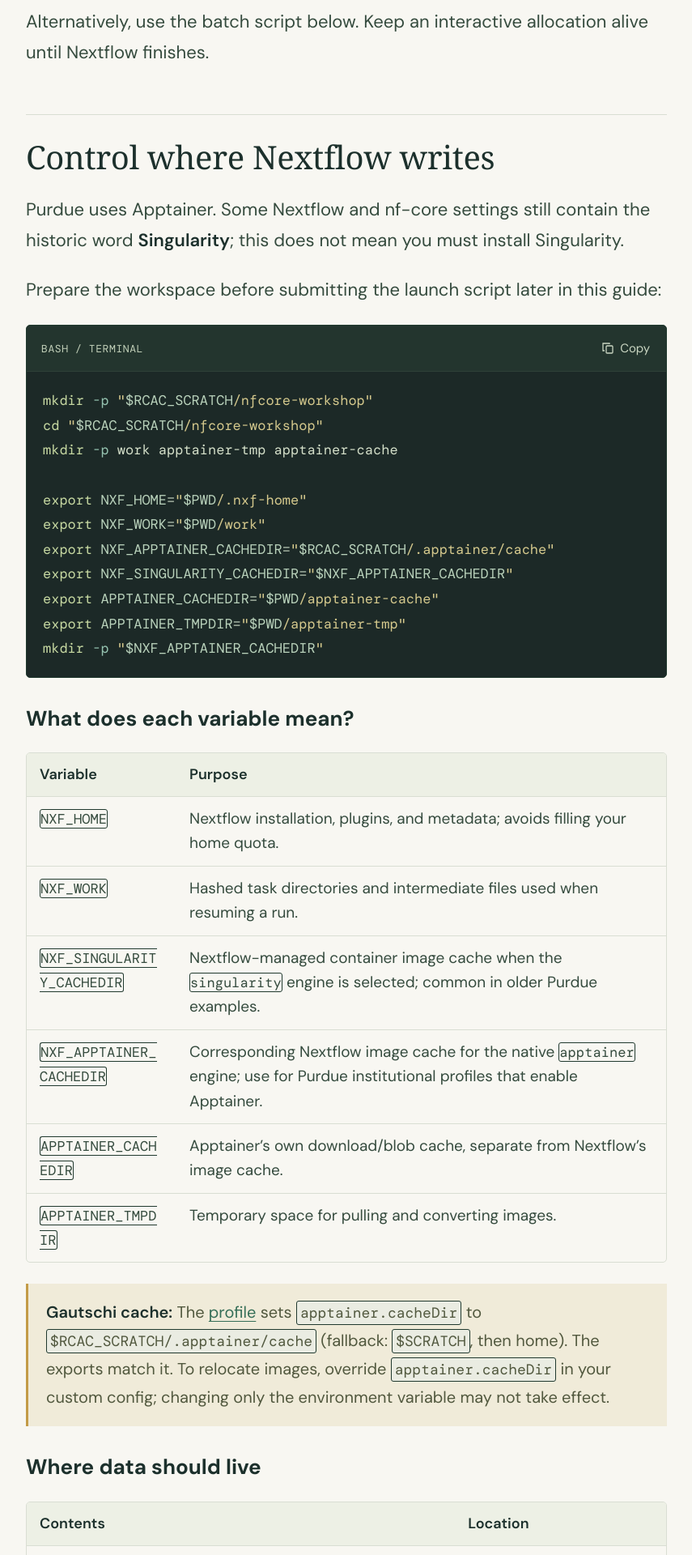
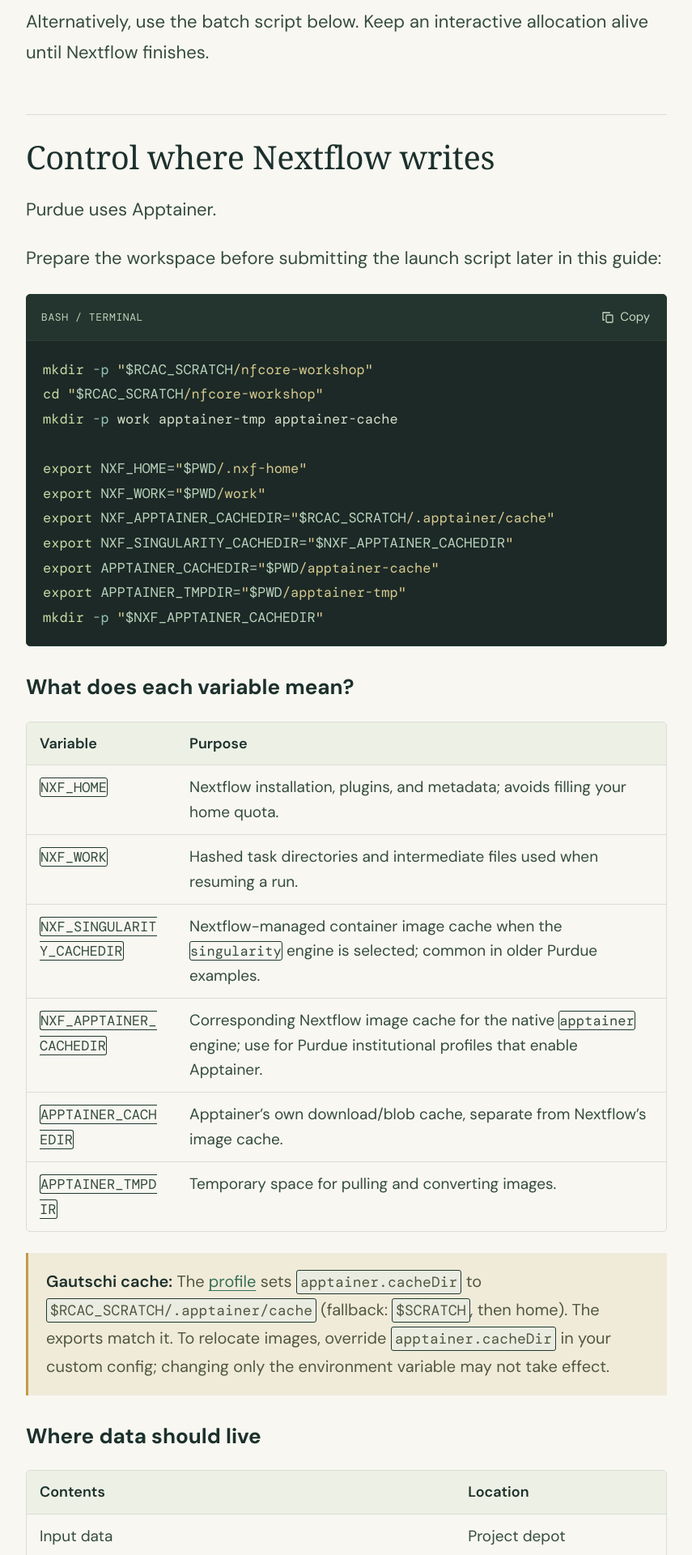
Before and after one commit to zhan4429/PurdueNfWorkshop, a Jekyll site: the page built from nf-core.md, in a window 1280 px wide. Shown: the part 3266-5186 px from the top of the page at 81% size, without its empty margins (336-1191 px from the left). Built offline with Jekyll 4.4.1, drawn with Linux system fonts in a browser that asks for light colours; some web fonts are replaced.

Commit message:
Remove historical Singularity explanation from nf-core guide

```diff
--- a/nf-core.md
+++ b/nf-core.md
@@ -72,7 +72,7 @@ Alternatively, use the batch script below. Keep an interactive allocation alive
 
 ## Control where Nextflow writes
 
-Purdue uses Apptainer. Some Nextflow and nf-core settings still contain the historic word **Singularity**; this does not mean you must install Singularity.
+Purdue uses Apptainer.
 
 Prepare the workspace before submitting the launch script later in this guide:
 
```
